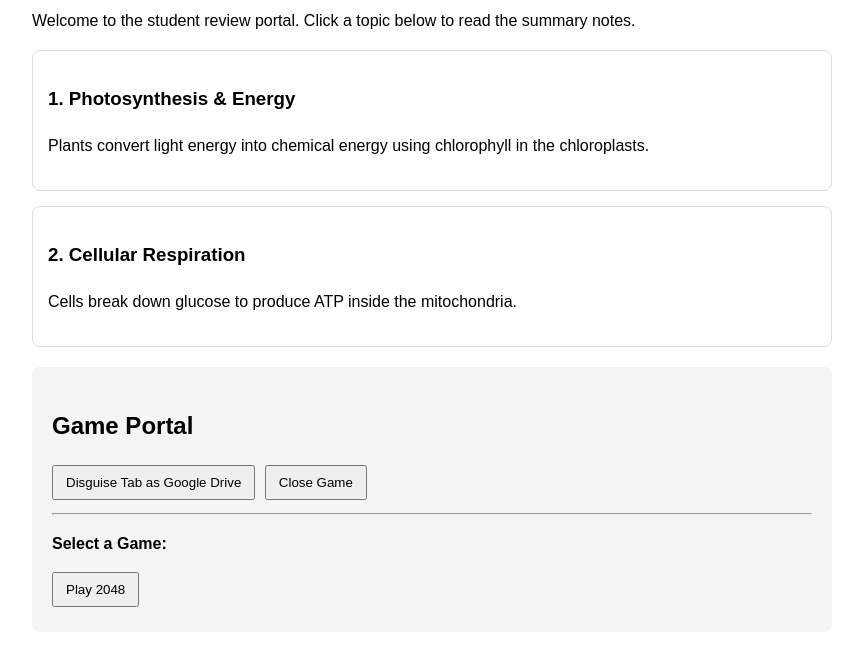
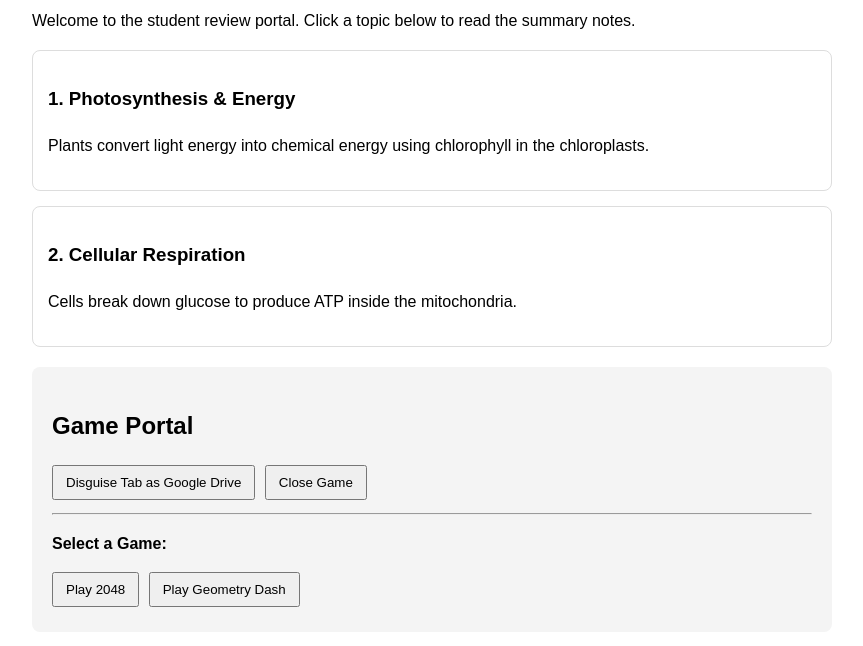
Before and after one commit to bighf/study-hub, a plain HTML site: page index.html in a window 1280 px wide. Both pictures are taken after a click on the element "mitochondria". Shown: the part 146-792 px from the top of the page, without its empty margins (208-1071 px from the left). Drawn offline with Linux system fonts and the light colour scheme.

Commit message:
Add button to play Geometry Dash

```diff
--- a/index.html
+++ b/index.html
@@ -37,6 +37,8 @@
 
     <!-- GAME BUTTONS: Add more buttons here as you upload more game folders -->
     <button onclick="loadGame('2048/index.html')">Play 2048</button>
+    <button onclick="loadGame('geometry-dash/index.html')">Play Geometry Dash</button>
+
 
     <!-- THE GAME SCREEN (Stays inside your website) -->
     <iframe id="game-frame" src=""></iframe>
```
